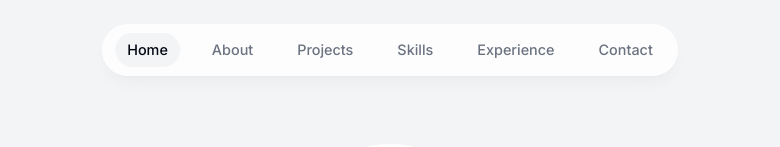
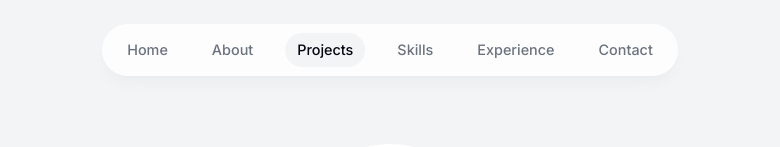
Before and after one commit to nischalmainali21/portfolio-template, a Next.js app: page / in a window 1280 px wide. Shown: the top 147 px of the page, without its empty margins (250-1030 px from the left). Built offline with nearby package versions, Linux system fonts and the light colour scheme.

Commit message:
Nav Links animation according to scroll done

```diff
--- a/components/about.tsx
+++ b/components/about.tsx
@@ -1,9 +1,11 @@
 "use client";
 
 import Image from "next/image";
-import React, { useRef } from "react";
+import React, { useEffect } from "react";
 import { motion, Variants } from "framer-motion";
 import SectionHeading from "./section-heading";
+import { useInView } from "react-intersection-observer";
+import { useActiveSectionContext } from "@/context/active-section-context";
 
 const ImageVariants: Variants = {
   offScreen: {
@@ -36,9 +38,20 @@ const DescVariants: Variants = {
 
 export default function About() {
   // const scrollRef = useRef<HTMLElement>(null); did not work for now
+  const { ref, inView } = useInView({
+    threshold: 0.5,
+  });
+  const { setActiveSection } = useActiveSectionContext();
+
+  useEffect(() => {
+    if (inView) {
+      setActiveSection("About");
+    }
+  }, [inView, setActiveSection]);
   return (
     <section
       // ref={scrollRef}
+      ref={ref}
       className="bg-[#f5f8fc] w-full px-4 pb-16 sm:pb-20 sm:px-32 scroll-mt-16"
       id="about"
     >
--- a/components/intro.tsx
+++ b/components/intro.tsx
@@ -1,18 +1,31 @@
 "use client";
 
 import Image from "next/image";
-import React from "react";
+import React, { useEffect } from "react";
 import { motion } from "framer-motion";
 import Link from "next/link";
 import { BsArrowRight, BsLinkedin } from "react-icons/bs";
 import { HiDownload } from "react-icons/hi";
 import { FaGithubSquare } from "react-icons/fa";
+import { useInView } from "react-intersection-observer";
+import { useActiveSectionContext } from "@/context/active-section-context";
 
 function Intro() {
+  const { ref, inView } = useInView({
+    threshold: 0.5,
+  });
+  const { setActiveSection } = useActiveSectionContext();
+
+  useEffect(() => {
+    if (inView) {
+      setActiveSection("Home");
+    }
+  }, [inView, setActiveSection]);
   return (
     <section
       className="mb-20 max-w-[50rem] text-center sm:mb-28 px-4 scroll-mt-36"
       id="home"
+      ref={ref}
     >
       <div className="flex items-center justify-center">
         <motion.div
--- a/components/projects.tsx
+++ b/components/projects.tsx
@@ -1,13 +1,27 @@
-import React from "react";
+"use client";
+import React, { useEffect } from "react";
 import SectionHeading from "./section-heading";
 import { projectsData } from "@/lib/data";
 import Project from "@/components/project";
+import { useInView } from "react-intersection-observer";
+import { useActiveSectionContext } from "@/context/active-section-context";
 
 export default function Projects() {
+  const { ref, inView } = useInView({
+    threshold: 0.4,
+  });
+  const { setActiveSection } = useActiveSectionContext();
+
+  useEffect(() => {
+    if (inView) {
+      setActiveSection("Projects");
+    }
+  }, [inView, setActiveSection]);
   return (
     <section
       className="w-full px-4 mb-20 sm:mb-28 sm:px-32 scroll-mt-16"
       id="projects"
+      ref={ref}
     >
       <div>
         <SectionHeading>My Projects</SectionHeading>
--- a/context/active-section-context.tsx
+++ b/context/active-section-context.tsx
@@ -9,9 +9,8 @@ type ActiveSectionContextType = {
   setActiveSection: React.Dispatch<React.SetStateAction<SectionName>>;
 };
 
-const ActiveSectionContext = createContext<ActiveSectionContextType | null>(
-  null
-);
+export const ActiveSectionContext =
+  createContext<ActiveSectionContextType | null>(null);
 
 export default function ActiveSectionContextProvider({
   children,
@@ -23,8 +22,8 @@ export default function ActiveSectionContextProvider({
   return (
     <ActiveSectionContext.Provider
       value={{
-        activeSection: activeSection,
-        setActiveSection: setActiveSection,
+        activeSection,
+        setActiveSection,
       }}
     >
       {children}
@@ -34,10 +33,12 @@ export default function ActiveSectionContextProvider({
 
 export function useActiveSectionContext() {
   const context = useContext(ActiveSectionContext);
-  if (context == null) {
+
+  if (context === null) {
     throw new Error(
       "useActiveSectionContext must be used within an ActiveSectionContextProvider"
     );
   }
+
   return context;
 }
```
